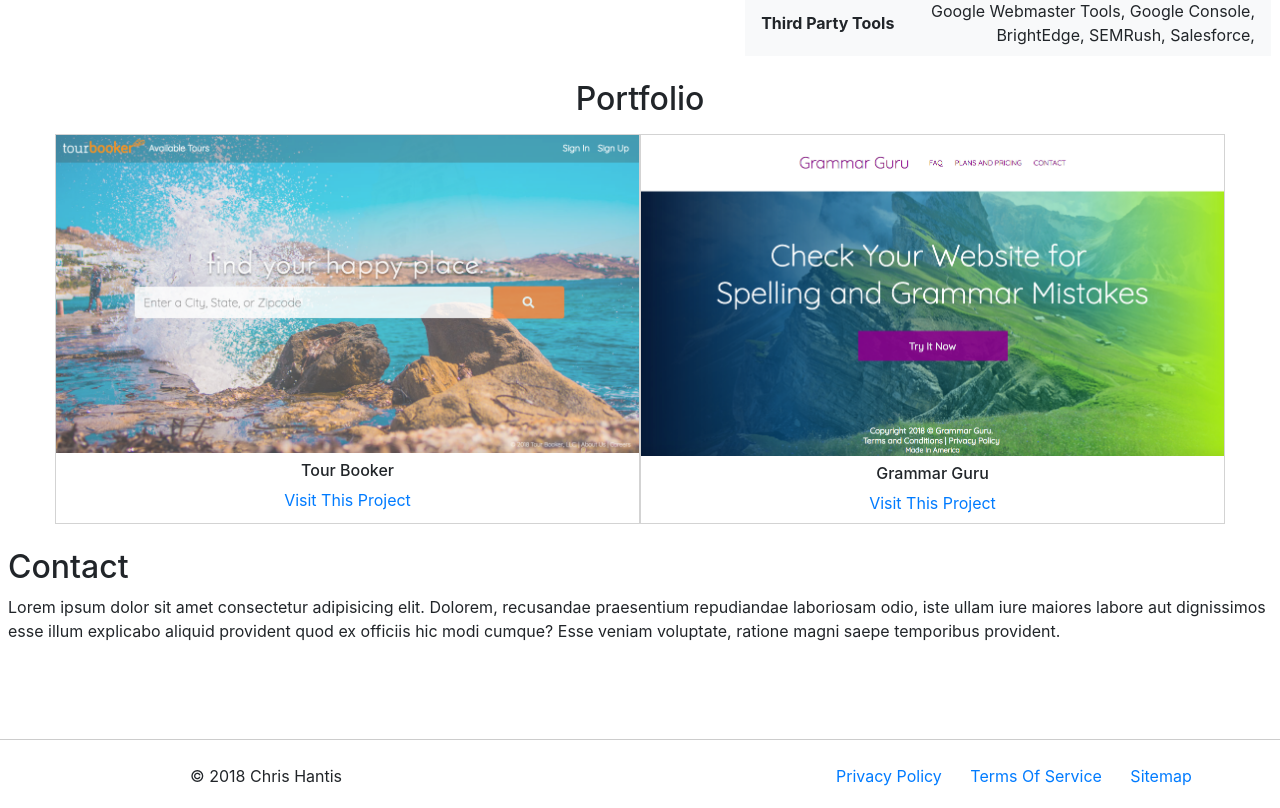
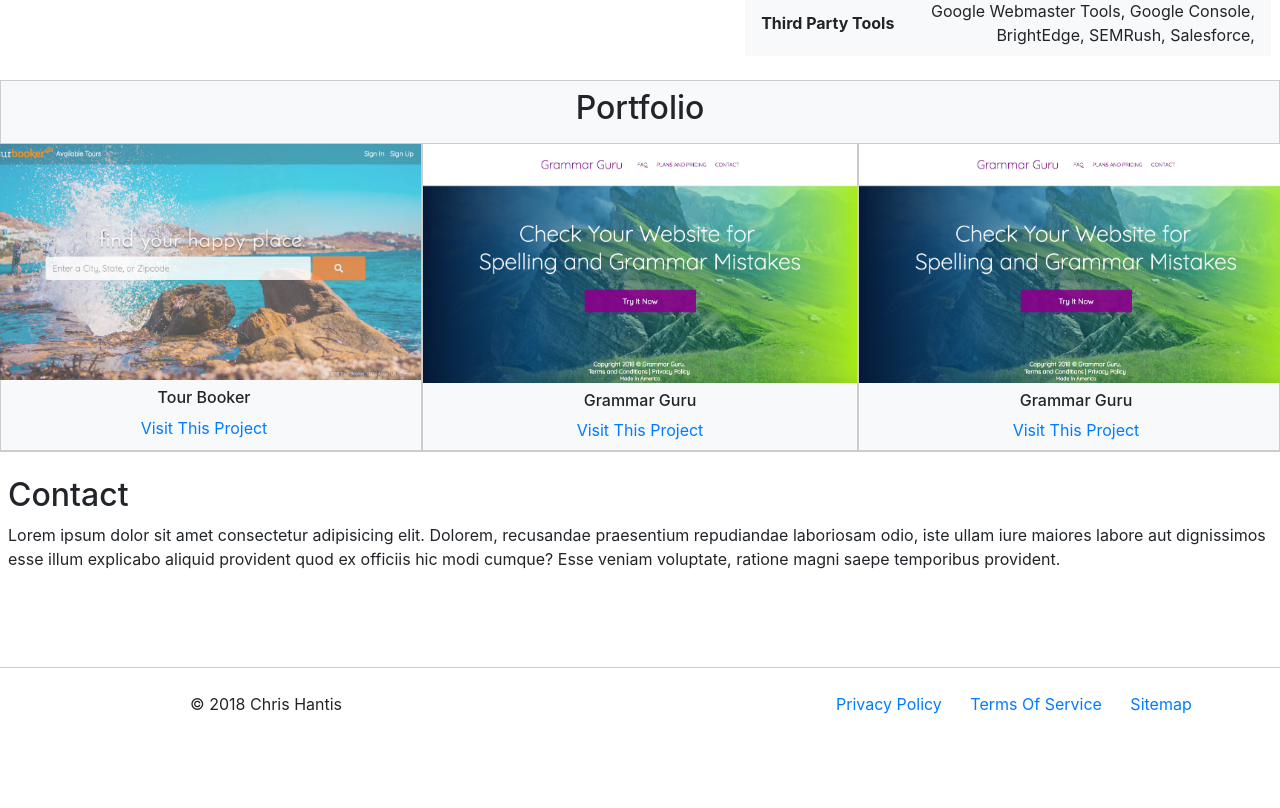
Before and after one commit to The1987/chris-hantis-website, a plain HTML site: page index.html in a window 1280 px wide. Shown: the part 1192-2000 px from the top of the page. After the commit the page ends 1928 px from the top, so only its background shows below. Drawn offline with nearby package versions, Linux system fonts and the light colour scheme.

Commit message:
made adjustments to portfolio section going three wide instead of two.

```diff
--- a/index.html
+++ b/index.html
@@ -186,7 +186,7 @@
     <!-- Portfolio Grid -->
 
 
-    <div class="container mt-4">
+    <div class="container-fluid mt-4 portfolio-grid">
 
         <div class="row text-center">
 
@@ -195,19 +195,21 @@
                 <!-- ANCHOR / JUMP LINK -->
                 <a name="section-portfolio"></a>
 
-                <h2 class="pb-2">Portfolio</h2>
+                <h2 class="pb-2 mt-2">Portfolio</h2>
 
             </div>
 
-            <div class="row text-center portfolio-grid">
+            <div class="row text-center">
 
                 <!-- #1 -->
-                <div class="col-lg-6 portfolio-cube">
+                <div class="col-lg-4 portfolio-cube">
 
                     <!-- IMAGE -->
                     <div class="row">
                         <div class="col-lg-12 portfolio-image">
-                            <img src="assets/images/projects/tour-booker-2.png" class="img-fluid">
+                            <a href="https://tour-booker-proj.herokuapp.com/" target="_blank">
+                                <img src="assets/images/projects/tour-booker-2.png" class="img-fluid">
+                            </a>
                         </div>
                     </div>
 
@@ -222,12 +224,14 @@
                 </div>
 
                 <!-- #2 -->
-                <div class="col-lg-6 portfolio-cube">
+                <div class="col-lg-4 portfolio-cube">
 
                     <!-- IMAGE -->
                     <div class="row">
                         <div class="col-lg-12 portfolio-image">
-                            <img src="assets/images/projects/grammar-guru-2.png" class="img-fluid">
+                            <a href="https://the1987.github.io/grammar-guru/index.html" target="_blank">
+                                <img src="assets/images/projects/grammar-guru-2.png" class="img-fluid">
+                            </a>
                         </div>
                     </div>
 
@@ -239,6 +243,31 @@
                         </div>
                     </div>
                 </div>
+
+                <!-- #2 -->
+                <div class="col-lg-4 portfolio-cube">
+
+                    <!-- IMAGE -->
+                    <div class="row">
+                        <div class="col-lg-12 portfolio-image">
+                            <a href="https://the1987.github.io/grammar-guru/index.html" target="_blank">
+                                <img src="assets/images/projects/grammar-guru-2.png" class="img-fluid">
+                            </a>
+                        </div>
+                    </div>
+
+                    <!-- DESCRIPTION -->
+                    <div class="row mt-2 mb-2">
+                        <div class="col-lg-12 portfolio-description">
+                            <h3>Grammar Guru</h3>
+                            <a href="https://the1987.github.io/grammar-guru/index.html" target="_blank">Visit This Project</a>
+                        </div>
+                    </div>
+                </div>
+
+
+
+
 
             </div>
 
--- a/style.css
+++ b/style.css
@@ -139,14 +139,22 @@
 
 /*/////// Portfolio ///////*/
 .portfolio-grid {
-    /* border: 4px solid red; */
+    background-color: #f8f9fa;
+    width: 100%;
     height: auto;
+    border: 1px solid #ccc;
 }
 
 .portfolio-cube {
-    border: 1px solid lightgray;
+    border: 1px solid #ccc;
     padding-left: 0px;
     padding-right: 0px;
+}
+
+
+.portfolio-image:hover {
+    opacity: 0.5;
+    transition: 1s;
 }
 
 
```
Also changed, not shown: assets/images/projects/grammar-guru.png (deleted), 1 other file.
